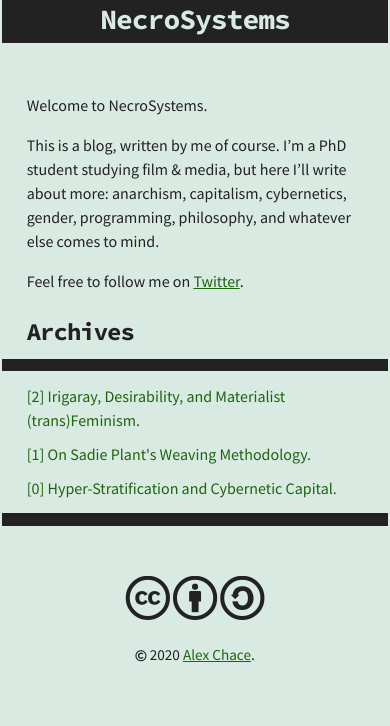
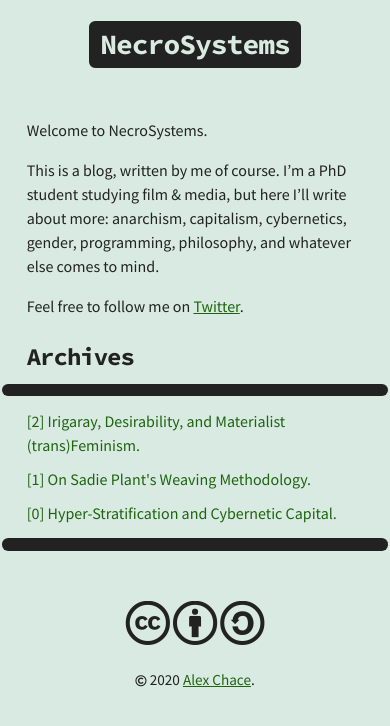
Before and after one commit to alychace/distort.jp, a Jekyll site: the page built from index.md, in a window 390 px wide. Shown: the top 726 px of the page. Built offline with Jekyll 4.4.1, drawn with Linux system fonts in a browser that asks for light colours; nearby versions of some CDN libraries.

Commit message:
fixed mobile

```diff
--- a/_sass/_mobile.scss
+++ b/_sass/_mobile.scss
@@ -9,15 +9,7 @@
     margin-right: -$phone-horizontal-spacing-unit*2;
     padding-left: -$phone-horizontal-spacing-unit;
     padding-right: -$phone-horizontal-spacing-unit;
-    border-radius: 0;
   }
   .top {
-    margin-left: -$phone-horizontal-spacing-unit*2;
-    margin-right: -$phone-horizontal-spacing-unit*2;
-    padding-left: -$phone-horizontal-spacing-unit;
-    padding-right: -$phone-horizontal-spacing-unit;
-    max-width: 800px;
-    margin-top: -$vertical-spacing-unit*2;
-    border-radius: 0;
   }
 }
```
